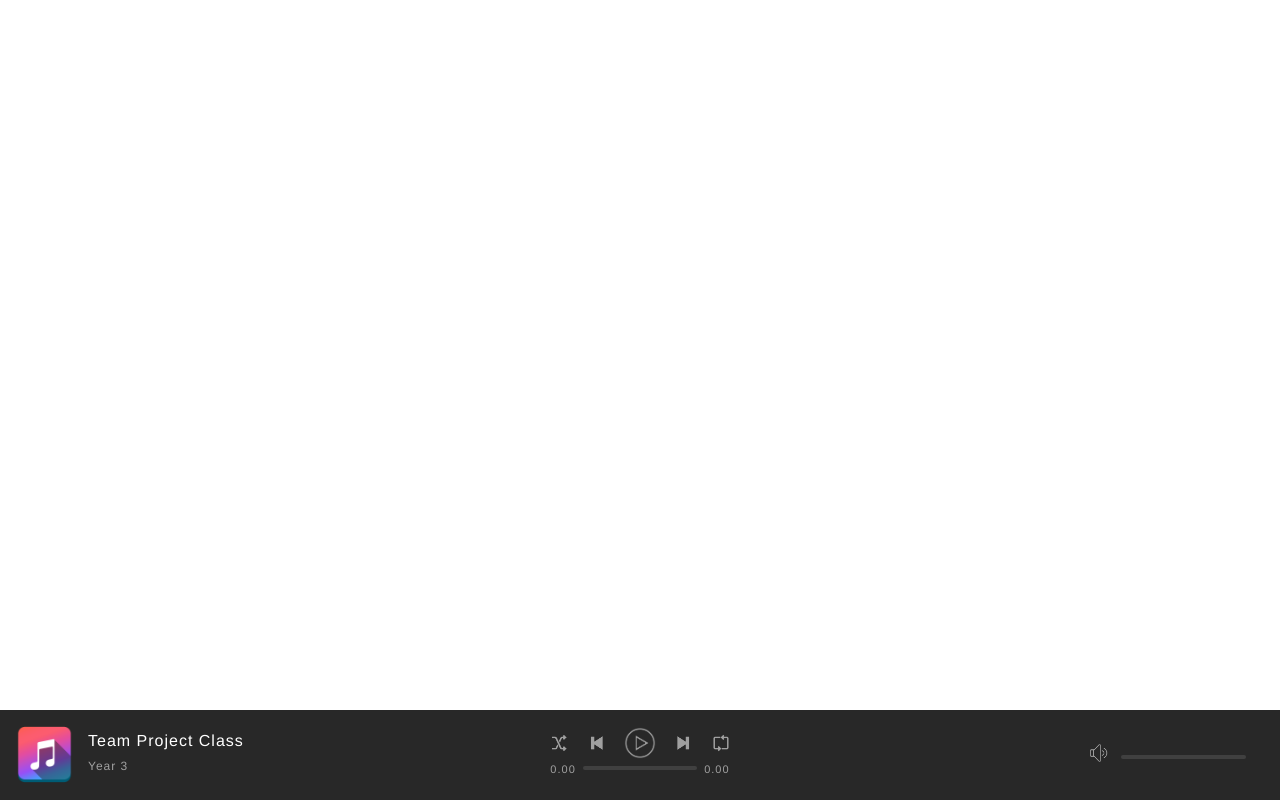
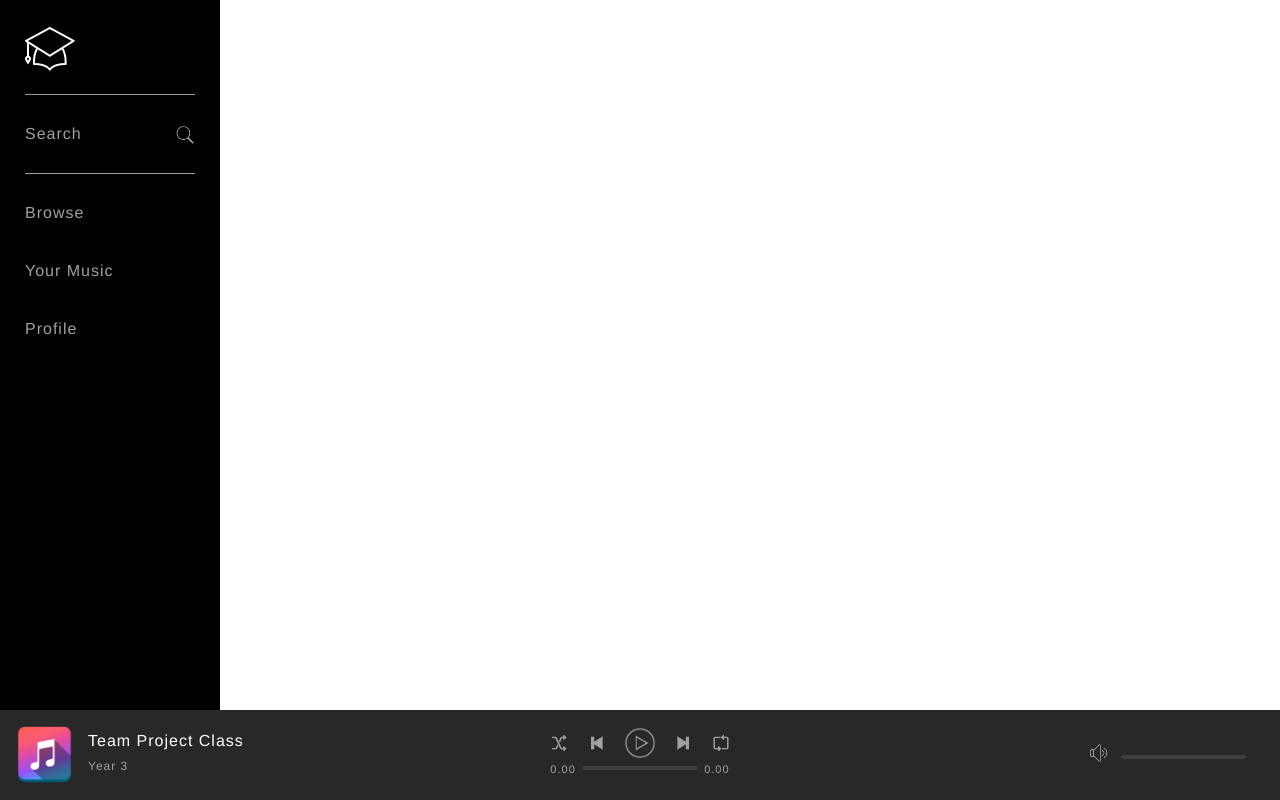
Before and after one commit to PatBradley88/Learnify-, a PHP site: page / in a window 1280 px wide. Run offline with PHP 8.4, Linux system fonts and the light colour scheme; the visitor is signed in with stand-in values (Sample User, id 1).

Commit message:
adding more content to UI, icons and updating styling

```diff
--- a/Learnify/assets/css/style.css
+++ b/Learnify/assets/css/style.css
@@ -150,3 +150,59 @@ html, body{
 .volumeBar .progressBar{
 	width: 125px;
 }
+
+#topContainer {
+  min-height:100%;
+  width:100%;
+}
+
+#navBarContainer {
+    background-color: #000;
+    width: 220px;
+    height: 100vh;
+    position: fixed;
+    top: 0;
+    left: 0;
+}
+
+.navBar {
+  padding:25px;
+  display:flex;
+  flex-direction:column;
+  ms-flex-direction:column;
+}
+
+.logo img {
+  width:50px;
+  margin-bottom:15px;
+}
+
+.navBar .group {
+  border-top:1px solid #a0a0a0;
+  padding: 10px 0;
+}
+
+.navItem {
+  position:relative;
+  padding:20px 0px;
+  font-size:16px;
+  font-weight:500;
+  display:block;
+  letter-spacing:1px;
+}
+
+.navItemLink {
+  text-decoration:none;
+  color:#a0a0a0;
+}
+
+.navItemLink:hover {
+  color:#fff;
+}
+
+.icon {
+  position:absolute;
+  right:0;
+  top:1;
+  width:20px;
+}
--- a/Learnify/index.php
+++ b/Learnify/index.php
@@ -16,10 +16,48 @@ if(isset($_SESSION['userLoggedIn'])){
 <head>
 	<title>Welcome to Learnify!</title>
 	<link rel="stylesheet" type="text/css" href="assets/css/style.css">
+
+
+
 </head>
 <body>
 
-	<div id="nowPlayingBarContainer">
+  <div id="mainContianer">
+    <div id="topContainer">
+
+      <div id="navBarContainer">
+        <nav class="navBar">
+          <a href="index.php" class="logo">
+            <img src="assets/images/icons/logo.png">
+          </a>
+
+          <div class="group">
+            <div class="navItem">
+              <a href="search.php" class="navItemLink"> Search
+                <img src="assets/images/icons/search.png" class="icon" alt="Search">
+              </a>
+            </div>
+          </div>
+
+          <div class="group">
+            <div class="navItem">
+              <a href="rowse.php" class="navItemLink"> Browse </a>
+            </div>
+            <div class="navItem">
+              <a href="yourMusic.php" class="navItemLink"> Your Music </a>
+            </div>
+            <div class="navItem">
+              <a href="profile.php" class="navItemLink"> Profile </a>
+            </div>
+
+          </div>
+
+        </nav>
+      </div>
+
+    </div>
+
+    <div id="nowPlayingBarContainer">
 		<div id="nowPlayingBar">
 			<div id=nowPlayingLeft>
 
@@ -114,5 +152,11 @@ if(isset($_SESSION['userLoggedIn'])){
 
 	</div>
 
+  </div>
+
+
+
+
+
 </body>
 </html>
```
Also changed, not shown: Learnify/assets/images/icons/logo.png (added).
